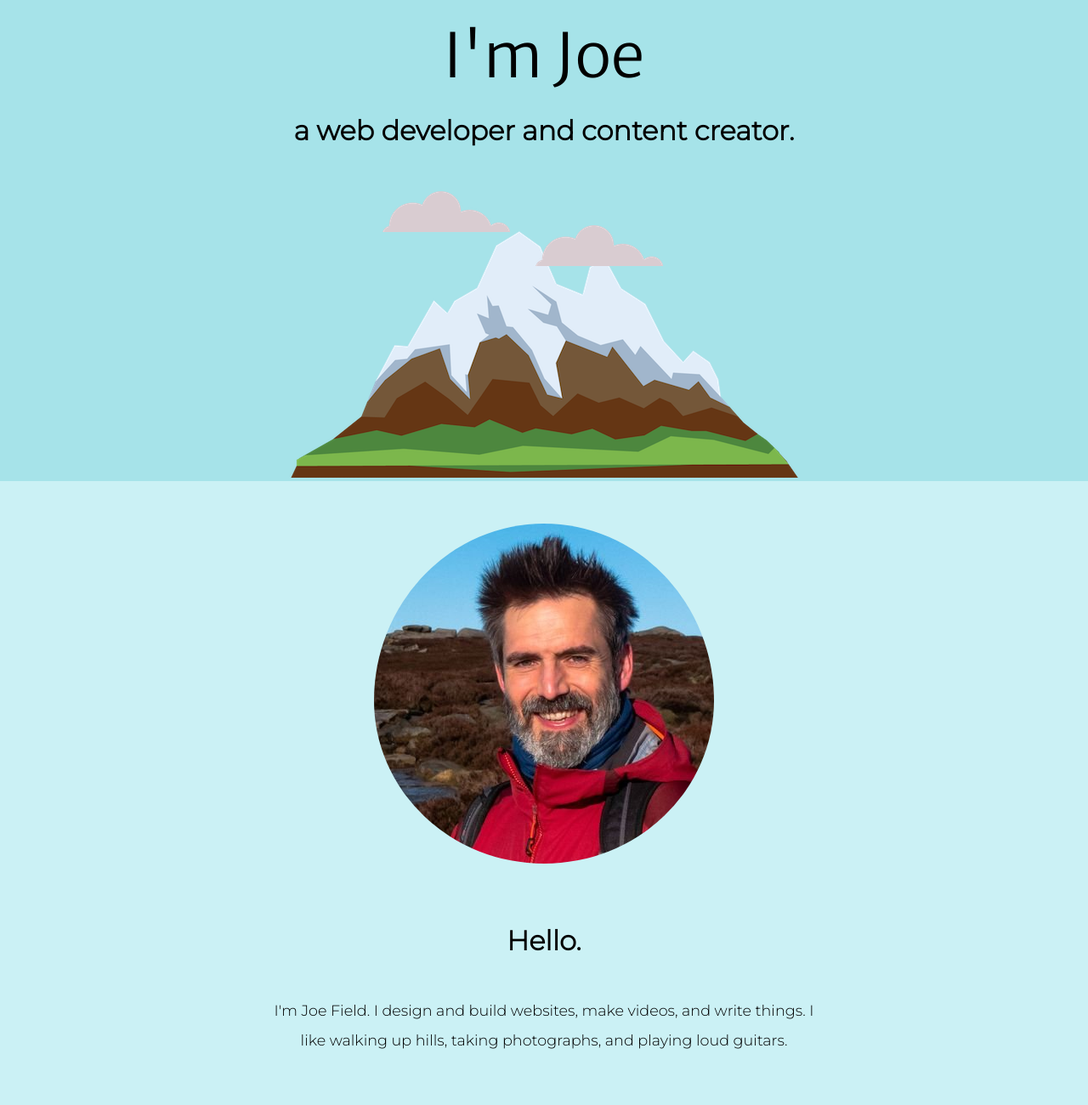
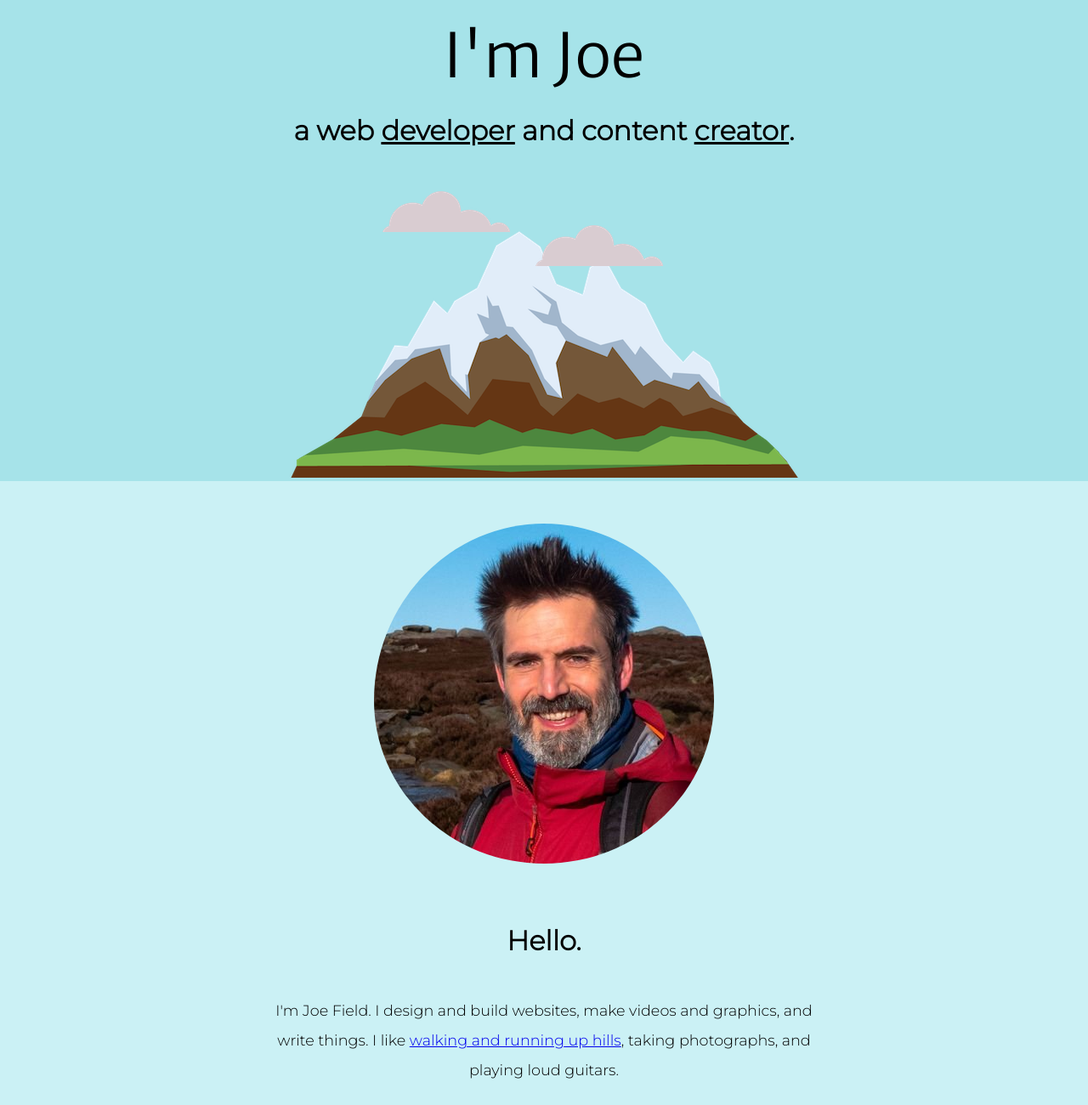
Before and after one commit to joemcafield/cv, a plain HTML site: page index.html in a window 1280 px wide. Shown: the part 80-1380 px from the top of the page at 85% size. Drawn offline with Linux system fonts and the light colour scheme.

Commit message:
Add files via upload

```diff
--- a/css/styles.css
+++ b/css/styles.css
@@ -2,6 +2,10 @@ body {
   text-align: center;
   margin: 0;
   margin-bottom: 0;
+}
+
+.strong {
+  text-decoration: underline;
 }
 
 .top-container {
--- a/index.html
+++ b/index.html
@@ -17,7 +17,7 @@
 
   <div class="top-container">
     <h1>I'm Joe</h1>
-    <h3>a web <span class="bold">developer</span> and content <span class="bold">creator</span>.</h3>
+    <h3>a web <span class="strong">developer</span> and content <span class="strong">creator</span>.</h3>
     <img class="block-img1" src="images/cloud.png" alt="cloud-img">
     <img class="block-img2" src="images/cloud.png" alt="cloud-img">
     <img class="block-img3" src="images/mountain.png" alt="mountain-img">
@@ -28,7 +28,7 @@
     <div class="profile">
       <img class=profile-img src="images/Twitter_profile.jpg" alt="Joe Field profile photo">
       <h3>Hello.</h2>
-      <p>I'm Joe Field. I design and build websites, make videos, and write things. I like walking up hills, taking photographs, and playing loud guitars.</p>
+      <p>I'm Joe Field. I design and build websites, make videos and graphics, and write things. I like <a href="https://www.justgiving.com/fundraising/joe-field-walk-to-mordor">walking and running up hills</a>, taking photographs, and playing loud guitars.</p>
     </div>
     <hr>
     <div class="skills">
```
